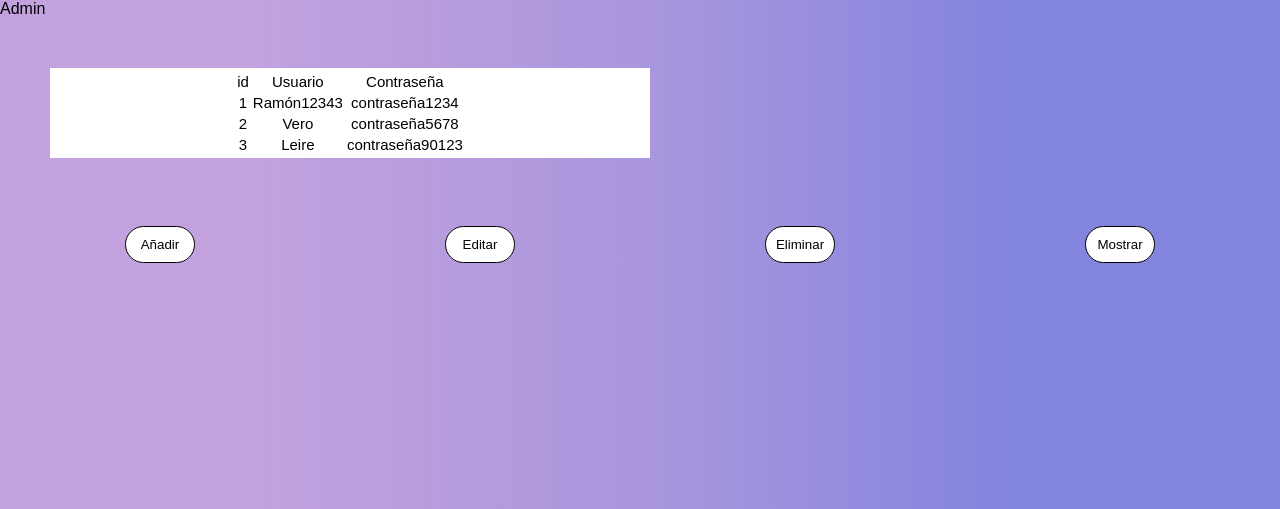
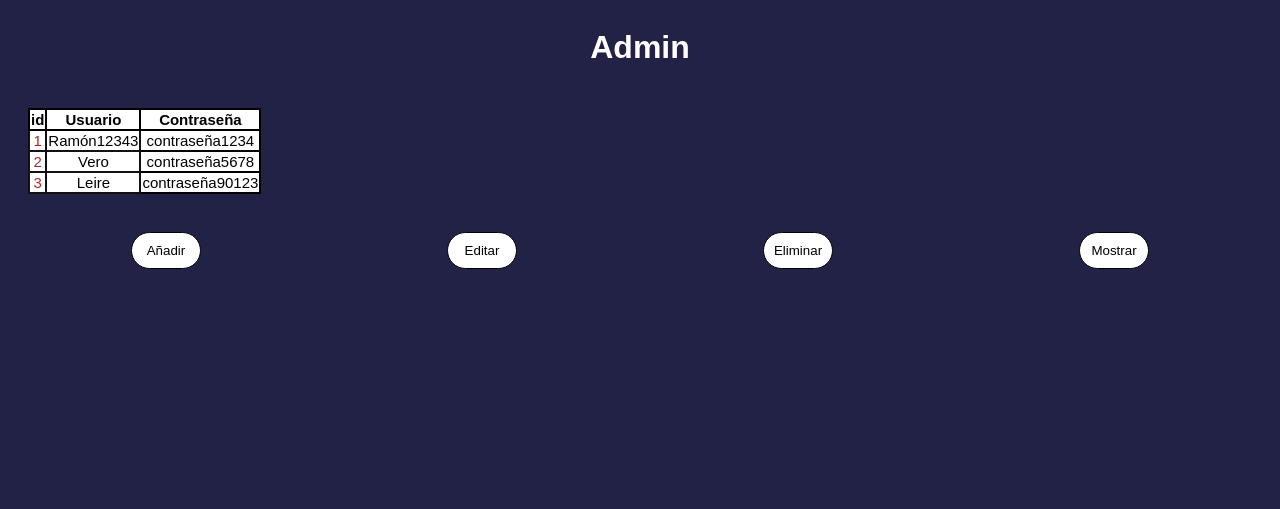
Before and after one commit to mgacen06/AgenciaDeViajes, a PHP site: page /admin.html in a window 1280 px wide. Shown: the top 509 px of the page. Run offline with PHP 8.4, Linux system fonts and the light colour scheme.

Commit message:
cambios en admin no terminado

```diff
--- a/admin.html
+++ b/admin.html
@@ -4,32 +4,33 @@
     <meta charset="UTF-8">
     <meta http-equiv="X-UA-Compatible" content="IE=edge">
     <meta name="viewport" content="width=device-width, initial-scale=1.0">
-    <link rel="stylesheet" href="style.css">
+    <link rel="stylesheet" href="style_admin.css">
     <link rel="stylesheet" href="../PFC/fontawesome/css/all.css">
     <link rel="shortcut icon" href="img/icono.ico" type="" id="icono">
     <title>Admin</title>
 </head>
 <body>
-    <table id="tabla"> Admin
+    <h1>Admin</h1>
+    <table id="tabla">
        <tr class="tablacontenido">
-        <td>id</td>
-        <td>Usuario</td>
-        <td>Contraseña</td>
+        <td class="titulo"><strong>id</strong></td>
+        <td class="titulo"><strong>Usuario</strong></td>
+        <td class="titulo"><strong>Contraseña</strong></td>
        </tr>
        <tr class="tablacontenido">
         <!-- esto se haría con js pero de momento con poner ejemplos vale -->
-        <td>1</td>
-        <td>Ramón12343</td>
+        <td class="id">1</td>
+        <td class="usuario">Ramón12343</td>
         <td>contraseña1234</td>
        </tr>
        <tr class="tablacontenido">
-        <td>2</td>
-        <td>Vero</td>
+        <td class="id">2</td>
+        <td class="usuario">Vero</td>
         <td>contraseña5678</td>
        </tr>
        <tr class="tablacontenido">
-        <td>3</td>
-        <td>Leire</td>
+        <td class="id">3</td>
+        <td class="usuario">Leire</td>
         <td>contraseña90123</td>
       </tr>
     </table>
--- a/app_registro.js
+++ b/app_registro.js
@@ -62,4 +62,6 @@ function validarCondiciones(){
         ESPACIOS
         \s espacios (tabulación salto, espacio)
         \S
+
+
 */
--- a/style.css
+++ b/style.css
@@ -609,41 +609,6 @@
     #boton {
         display: flex;
     }
-    #tabla{
-        display: flex;
-        flex-direction: row;
-        border: solid rgb(255, 255, 255) 2px;
-        text-align: center;
-        justify-content: center;
-        font-size: 15px;
-        margin: 50px;
-        background-color: rgb(255, 255, 255);
-        align-content: center;
-        width: 600px;
 
-    }
-    .tablacontenido{
-        /* creo que no funciona */
-        border-bottom: 2px black solid;
-    }
-    #botonesAdmin{
-        display: flex;
-        flex-direction: row;
-        justify-content:space-around;
-    }
-    #adminboton{
-        display: flex;
-        border-radius: 20px;
-        border: 1px black solid;
-        padding: 10px;
-        text-align: center;
-        justify-content: center;
-        width:70px;
-        background-color: #ffffff;
-    }
-    #adminboton:hover{
-        border: 1px solid #111;
-        box-shadow: 0px 0px 26px 8px hsla(268, 40%, 71%, 0.58);
-        background-color: #ffffff;
-    }
+
 }
--- a/style_admin.css
+++ b/style_admin.css
@@ -0,0 +1,72 @@
+
+
+body{
+    background-color: rgb(34, 34, 70);
+    display: flex;
+    flex-wrap: wrap;
+    flex-direction: column;
+    font-family: sans-serif;
+}
+
+h1{
+    color: #ffffff;
+    text-align: center;
+
+}
+#tabla{
+    border-collapse: collapse;
+    display: flex;
+    flex-direction: row;
+    /* border: solid rgb(0, 0, 0) 2px; */
+    text-align: center;
+    justify-content: center;
+    font-size: 15px;
+    margin: 20px;
+    background-color: rgb(255, 255, 255);
+    align-content: center;
+    /* algo pasa con esto */
+    width: max-content;
+    justify-content:center;
+
+}
+.titulo{
+    border: 2px black solid;
+    border-collapse: collapse;
+}
+.tablacontenido{
+    border-collapse: collapse;
+    /* creo que no funciona */
+    border: 2px black solid;
+    width: 500px;
+
+}
+
+.id{
+    border-collapse: collapse;
+    color:brown;
+    border:#111 2px solid;
+}
+.usuario{
+    border:#111 2px solid;
+}
+
+#botonesAdmin{
+    display: flex;
+    flex-direction: row;
+    justify-content:space-around;
+}
+#adminboton{
+    display: flex;
+    border-radius: 20px;
+    border: 1px black solid;
+    padding: 10px;
+    text-align: center;
+    justify-content: center;
+    width:70px;
+    background-color: #ffffff;
+}
+#adminboton:hover{
+    border: 1px solid #111;
+    box-shadow: 0px 0px 26px 8px hsla(268, 40%, 71%, 0.58);
+    background-color: #ffffff;
+}
```
